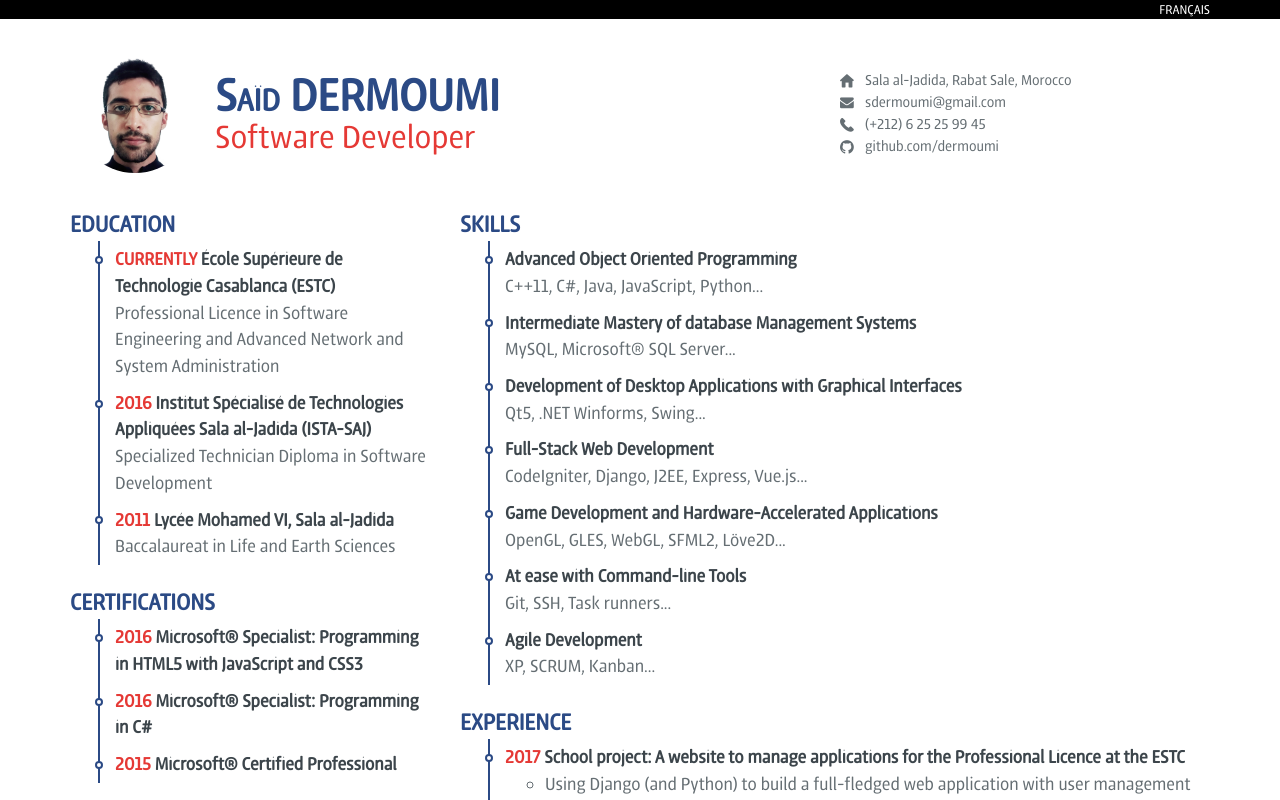
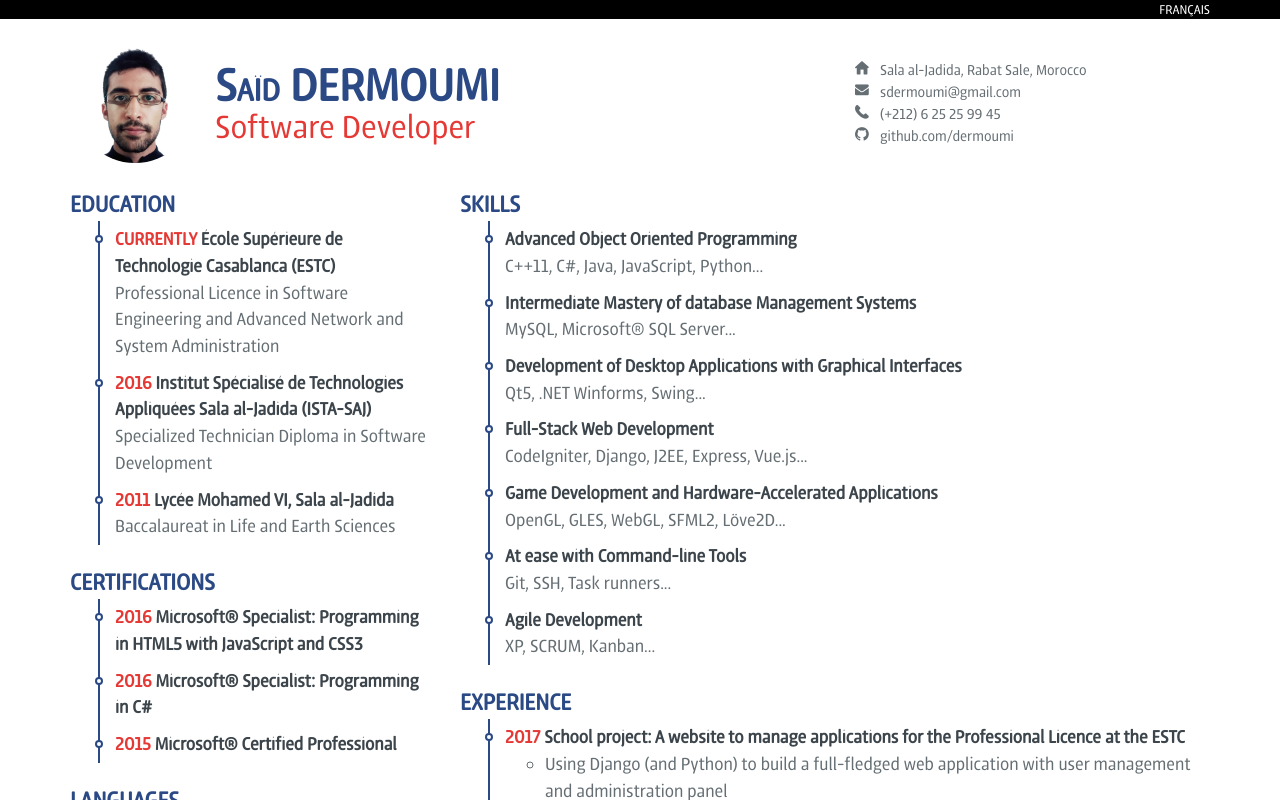
Before and after one commit to dermoumi/dermoumi.github.io, a plain HTML site: page resume/index.html in a window 1280 px wide. Shown: the top 800 px of the page. Drawn offline with Linux system fonts and the light colour scheme.

Commit message:
Fixed some css inconsistencies

```diff
--- a/resume/css/style.css
+++ b/resume/css/style.css
@@ -97,8 +97,12 @@ header .profile-picture img {
 }
 
 header .info {
-    padding: 3rem;
     font-size: .9em;
+    margin: 2rem 0;
+}
+
+header .info-wrapper {
+    padding-left: 3rem;
 }
 
 header .info-item {
@@ -111,7 +115,6 @@ header .info-item:before {
     font-size: .9em;
     width: 2rem;
     position: absolute;
-    top: .2em;
     margin-left: -2.5rem;
 }
 
@@ -172,7 +175,7 @@ article .section-item::before {
     height: 8px;
     border-radius: 100%;
     border: 2px solid #2B4A85;
-    top: .8em;
+    top: .75em;
     left: -5px;
 }
 
```
